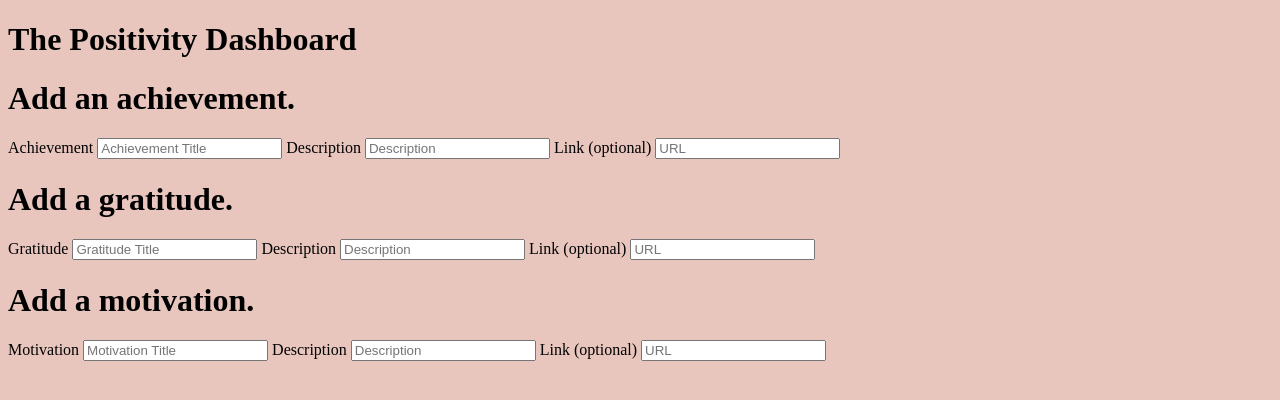
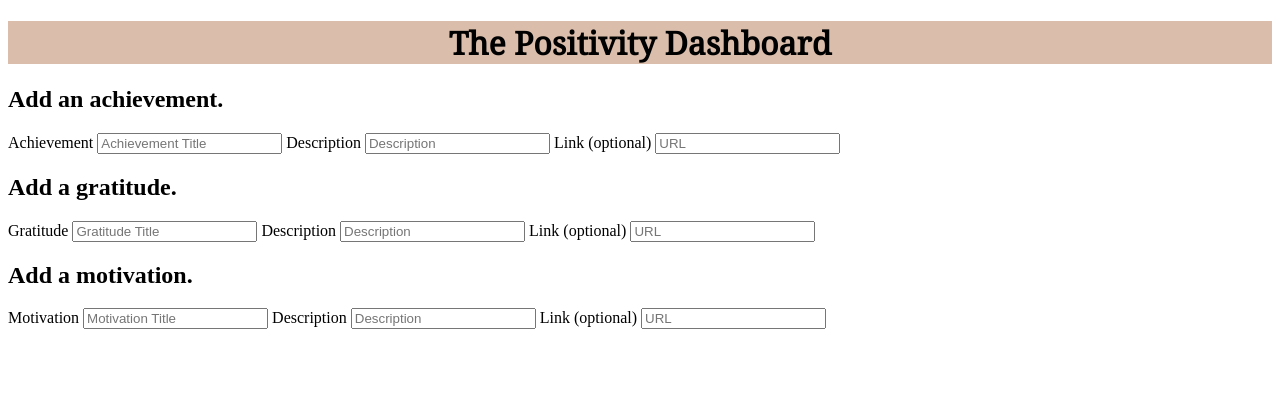
Before and after one commit to tiffanymatthe/positivitydashboard, a PHP site: page / in a window 1280 px wide. Shown: the top 400 px of the page. Run offline with PHP 8.4, Linux system fonts and the light colour scheme.

Commit message:
updated the stylesheet

```diff
--- a/index.html
+++ b/index.html
@@ -6,11 +6,14 @@
     <meta name="viewport" content="width=device-width, initial-scale=1.0">
     <title>The Positivity Dashboard</title>
     <link href="style.css" rel="stylesheet">
+
+    <link rel="preconnect" href="https://fonts.gstatic.com">
+    <link href="https://fonts.googleapis.com/css2?family=Noto+Serif&display=swap" rel="stylesheet">
 </head>
 <body>
     <h1>The Positivity Dashboard</h1>
     <form>
-        <h1>Add an achievement.</h1>
+        <h2>Add an achievement.</h2>
         <label for="achievementName">Achievement</label>
         <input type="text" name="achievementName" id="achievementName" placeholder="Achievement Title">
         <label for="achievementDescription">Description</label>
@@ -20,7 +23,7 @@
     </form>
 
     <form>
-        <h1>Add a gratitude.</h1>
+        <h2>Add a gratitude.</h2>
         <label for="gratitudeName">Gratitude</label>
         <input type="text" name="gratitudeName" id="gratitudeName" placeholder="Gratitude Title">
         <label for="gratitudeDescription">Description</label>
@@ -30,7 +33,7 @@
     </form>
 
     <form>
-        <h1>Add a motivation.</h1>
+        <h2>Add a motivation.</h2>
         <label for="motivationName">Motivation</label>
         <input type="text" name="motivationName" id="motivationName" placeholder="Motivation Title">
         <label for="motivationDescription">Description</label>
--- a/style.css
+++ b/style.css
@@ -1,5 +1,23 @@
 /*style sheet for the productivity dashboard website */
 
 body {
-    background-color:#E8C6BD;
+    background-color #ECE5DF;
 }
+
+ .bg-image{
+    position: relative;
+    display: flex;
+    justify-content: center;
+}
+.bg-image::before{
+    background-image: url(https://preview.ibb.co/fSHzBk/kpme4.png);
+    opacity: 0.6;
+    text-emphasis-color: black;
+}
+
+h1{
+    text-align: center;
+    font-family: 'Noto Serif', 'serif';
+    font-size: 2rem;
+    background-color: #DABDAB;
+}
```
